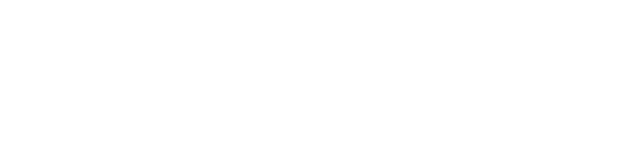
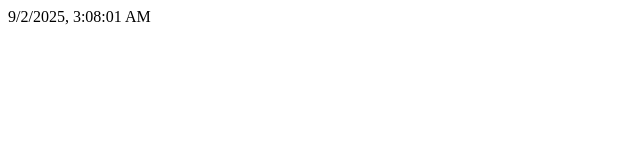
Before and after one commit to hu0573/fs27-21, a plain HTML site: page 05-recursion_mock_setInterval_case.html in a window 1280 px wide. Shown: the whole page, without its empty margins (0-640 px from the left). Drawn offline with Linux system fonts and the light colour scheme.

Commit message:
recursion

```diff
--- a/05-recursion_mock_setInterval_case.html
+++ b/05-recursion_mock_setInterval_case.html
@@ -1,18 +1,22 @@
 <!DOCTYPE html>
 <html lang="en">
-
   <head>
-  <meta charset="UTF-8">
-  <meta http-equiv="X-UA-Compatible" content="IE=edge">
-  <meta name="viewport" content="width=device-width, initial-scale=1.0">
+    <meta charset="UTF-8" />
+    <meta http-equiv="X-UA-Compatible" content="IE=edge" />
+    <meta name="viewport" content="width=device-width, initial-scale=1.0" />
     <title>Document</title>
   </head>
 
   <body>
-  <div></div>
+    <div id="time"></div>
     <script>
-
+      function getTime() {
+        let elementTime = document.getElementById("time");
+        let date = new Date().toLocaleString();
+        elementTime.textContent = date;
+        setTimeout(getTime, 1000);
+      }
+      getTime();
     </script>
   </body>
-
 </html>
```
Lines whose indentation alone changed are shown as unchanged.
